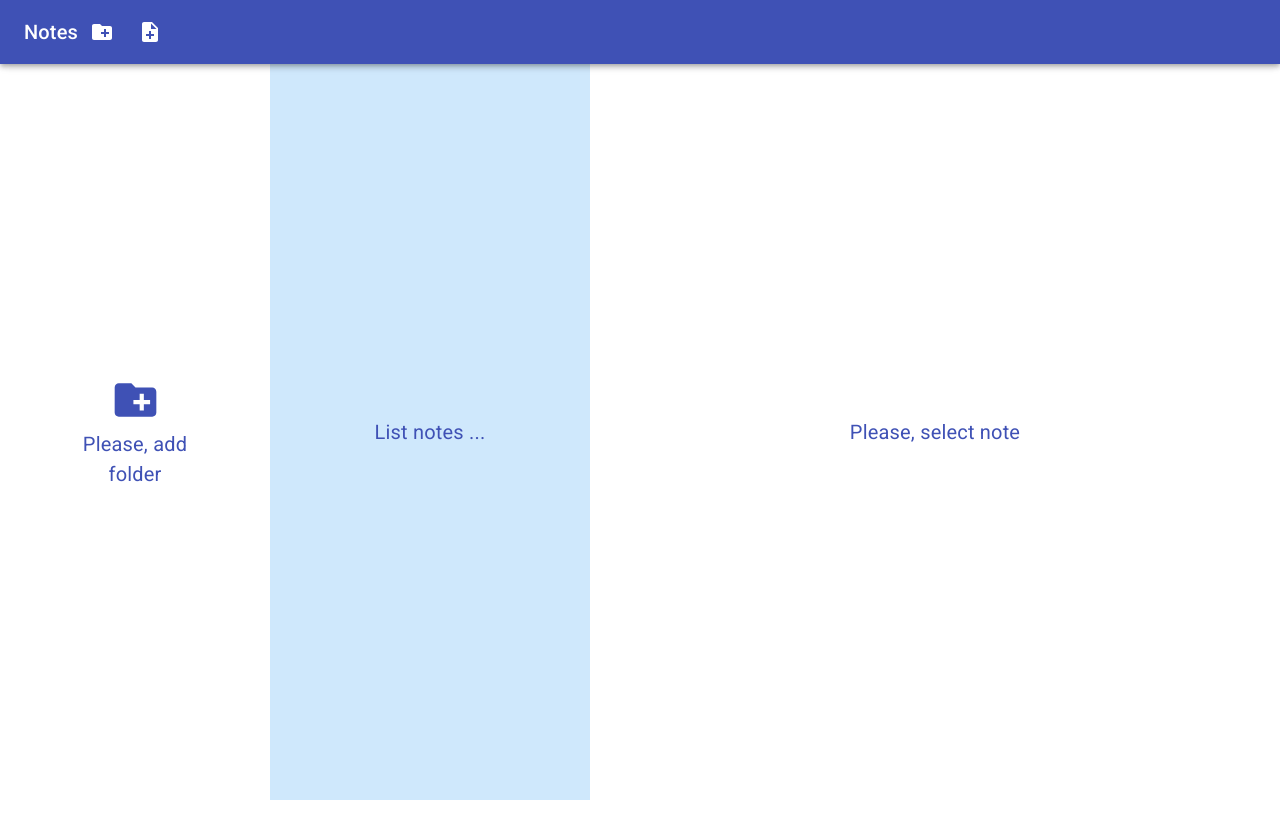
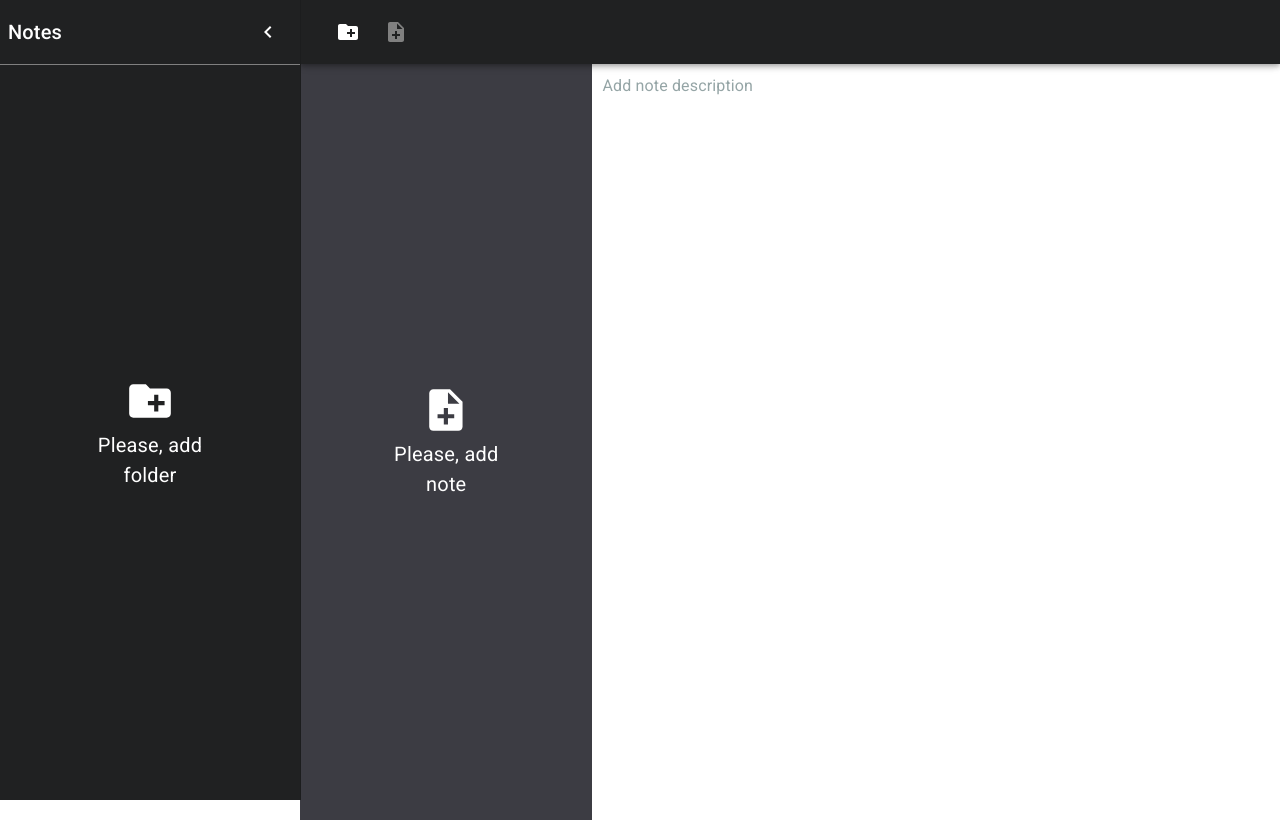
Before and after one commit to yarmatiushenko/notes, a React app: page / in a window 1280 px wide. Built offline with nearby package versions, Linux system fonts and the light colour scheme.

Commit message:
add style for desktop

```diff
--- a/src/components/App.js
+++ b/src/components/App.js
@@ -1,4 +1,4 @@
-import React, { Component } from 'react'
+import React from 'react'
 
 // redux
 import { store } from '../redux/store'
@@ -14,15 +14,17 @@ import NotesBody from './NotesBody'
 
 const theme = createMuiTheme()
 
-export default class App extends Component {
-  render() {
+const App = () => {
   return (
     <Provider store={store}>
       <ThemeProvider theme={theme}>
+        <div style={{ display: 'flex' }}>
           <Header/>
           <NotesBody/>
+        </div>
       </ThemeProvider>
     </Provider>
   )
 }
-}
+
+export default App
--- a/src/components/FolderComponent/index.js
+++ b/src/components/FolderComponent/index.js
@@ -5,24 +5,29 @@ import PropTypes from 'prop-types'
 import { connect } from 'react-redux'
 
 // material-ui
+import { makeStyles } from '@material-ui/core/styles'
+import List from '@material-ui/core/List'
 import CreateNewFolderIcon from '@material-ui/icons/CreateNewFolder'
 
 // component
 import FolderItem from './FolderItem/Index'
 import StubComponent from '../StubComponent'
 
+const useStyles = makeStyles(() => ({
+  list: {
+    height: '100%',
+    backgroundColor: '#202122',
+    padding: 10
+  }
+}))
 const FolderComponent = ({ folders }) => {
-  // stub text
-  if (folders.length === 0) {
-    return (
-      <StubComponent text="Please, add folder" icon={<CreateNewFolderIcon/>}/>
-    )
-  }
+  const classes = useStyles()
 
   return (
-    <>
+    <List className={classes.list}>
+      {folders.length === 0 && (<StubComponent text="Please, add folder" icon={<CreateNewFolderIcon/>}/>)}
       {folders.map(item => (<FolderItem key={item} id={item}/>))}
-    </>
+    </List>
   )
 }
 
--- /dev/null
+++ b/src/components/FoldersDrawer/index.js
@@ -0,0 +1,71 @@
+import React from 'react'
+import clsx from 'clsx'
+
+// material-ui
+import { makeStyles } from '@material-ui/core/styles'
+import Drawer from '@material-ui/core/Drawer'
+import Divider from '@material-ui/core/Divider'
+import Typography from '@material-ui/core/Typography'
+import IconButton from '@material-ui/core/IconButton'
+import ChevronLeftIcon from '@material-ui/icons/ChevronLeft'
+
+// components
+import FolderComponent from '../FolderComponent'
+
+// redux
+import { connect } from 'react-redux'
+import { toggleDrawer } from '../../redux/reducer'
+
+const useStyles = makeStyles((theme) => ({
+  drawer: {
+    width: 300,
+    backgroundColor: '#202122',
+    flexShrink: 0,
+  },
+  drawerPaper: {
+    backgroundColor: '#202122',
+    width: 300,
+  },
+  drawerHeader: {
+    display: 'flex',
+    alignItems: 'center',
+    padding: theme.spacing(0, 1),
+    borderBottom: '1px solid grey',
+    // necessary for content to be below app bar
+    ...theme.mixins.toolbar,
+    justifyContent: 'space-between',
+    '& h6, svg': {
+      color: '#fff'
+    }
+  }
+}))
+
+const FoldersDrawer = ({ foldersDrawer, toggleDrawer }) => {
+  const classes = useStyles()
+
+  return (
+    <Drawer
+      className={classes.drawer}
+      variant="persistent"
+      anchor="left"
+      classes={{
+        paper: classes.drawerPaper,
+      }}
+      open={foldersDrawer}
+    >
+      <div className={classes.drawerHeader}>
+        <Typography variant="h6">Notes</Typography>
+        <IconButton onClick={toggleDrawer}>
+          <ChevronLeftIcon />
+        </IconButton>
+      </div>
+      <FolderComponent/>
+    </Drawer>
+  )
+}
+
+const mapStateToProps = (store) => ({
+  foldersDrawer: store.ui.foldersDrawer
+})
+
+export default connect(mapStateToProps, { toggleDrawer })(FoldersDrawer)
--- a/src/components/Header/index.js
+++ b/src/components/Header/index.js
@@ -1,38 +1,67 @@
 import React from 'react'
 import PropTypes from 'prop-types'
+import clsx from 'clsx'
 
 // material-ui
 import { makeStyles } from '@material-ui/core/styles'
 import AppBar from '@material-ui/core/AppBar'
 import Toolbar from '@material-ui/core/Toolbar'
-import Typography from '@material-ui/core/Typography'
 import IconButton from '@material-ui/core/IconButton'
 import CreateNewFolderIcon from '@material-ui/icons/CreateNewFolder'
-import NoteAddIcon from '@material-ui/icons/NoteAdd';
+import NoteAddIcon from '@material-ui/icons/NoteAdd'
+import MenuIcon from '@material-ui/icons/Menu'
+
 // redux
 import { connect } from 'react-redux'
-import { createFolder, createNote } from '../../redux/reducer'
+import { createFolder, createNote, toggleDrawer } from '../../redux/reducer'
 
 const useStyles = makeStyles((theme) => ({
+  appBar: {
+    backgroundColor: '#202122',
+    transition: theme.transitions.create(['margin', 'width'], {
+      easing: theme.transitions.easing.sharp,
+      duration: theme.transitions.duration.leavingScreen,
+    }),
+  },
+  appBarShift: {
+    width: 'calc(100% - 300px)',
+    marginLeft: 300,
+    transition: theme.transitions.create(['margin', 'width'], {
+      easing: theme.transitions.easing.easeOut,
+      duration: theme.transitions.duration.enteringScreen,
+    }),
+  },
   iconBtn: {
     '& svg': {
       color: '#fff'
     }
+  },
+  disabled: {
+    '& svg': {
+      color: 'grey'
+    }
   }
 }))
 
-function Header({ createFolder, createNote, activeFolder }) {
+function Header({ createFolder, createNote, toggleDrawer, foldersDrawer, activeFolder }) {
   const classes = useStyles()
 
   const handleCreateNote = () => {
-    console.log('click')
     createNote(activeFolder)
   }
+
   const actions = [
+    {
+      name: 'Menu',
+      onClick: toggleDrawer,
+      icon: <MenuIcon/>,
+      condition: foldersDrawer
+    },
     {
       name: 'Add folder',
       onClick: createFolder,
-      icon: <CreateNewFolderIcon/>
+      icon: <CreateNewFolderIcon/>,
+      condition: !foldersDrawer
     },
     {
       name: 'Add note',
@@ -43,19 +72,29 @@ function Header({ createFolder, createNote, activeFolder }) {
   ]
 
   return (
-    <AppBar className={classes.appBar}>
+    <AppBar
+      position="fixed"
+      className={clsx(classes.appBar, {
+        [classes.appBarShift]: foldersDrawer,
+      })}
+    >
       <Toolbar>
-        <Typography variant="h6" noWrap>Notes</Typography>
-        {actions.map(item => (
+        {actions.map(item => {
+          if (item.condition) return false
+          return (
             <IconButton
               key={item.name}
               disabled={item.disabled}
               onClick={item.onClick}
-            className={classes.iconBtn}
+              classes={{
+                root: classes.iconBtn,
+                disabled: classes.disabled
+              }}
             >
               {item.icon}
             </IconButton>
-        ))}
+          )
+        })}
       </Toolbar>
     </AppBar>
   )
@@ -63,11 +102,14 @@ function Header({ createFolder, createNote, activeFolder }) {
 
 Header.propTypes = {
   activeFolder: PropTypes.string,
+  foldersDrawer: PropTypes.bool.isRequired,
+  toggleDrawer: PropTypes.func.isRequired,
   createFolder: PropTypes.func.isRequired
 }
 
 const mapStateToProps = (store) => ({
-  activeFolder: store.activeFolder
+  activeFolder: store.activeFolder,
+  foldersDrawer: store.ui.foldersDrawer
 })
 
-export default connect(mapStateToProps, { createFolder, createNote })(Header)
+export default connect(mapStateToProps, { createFolder, createNote, toggleDrawer })(Header)
--- a/src/components/ListItemComponent/ListItemName/index.js
+++ b/src/components/ListItemComponent/ListItemName/index.js
@@ -19,6 +19,9 @@ const useStyles = makeStyles(() => ({
     outline: 'none',
     background: '#fff',
     pointerEvents: 'auto'
+  },
+  listItemSecondary: {
+    fontSize: 12
   }
 }))
 
@@ -37,7 +40,7 @@ function ListItemName({ isEdit, initialValue, onChange, onBlur, ...rest }) {
   }
 
   return (
-    <ListItemText primary={initialValue} {...rest}/>
+    <ListItemText classes={{ secondary: classes.listItemSecondary }} primary={initialValue} {...rest}/>
   )
 }
 
--- a/src/components/NoteComponent/NoteDescription/index.js
+++ b/src/components/NoteComponent/NoteDescription/index.js
@@ -9,35 +9,40 @@ import { changeDescription } from '../../../redux/reducer'
 import { makeStyles } from '@material-ui/core/styles'
 import Typography from '@material-ui/core/Typography'
 
-// components
-import StubComponent from '../../StubComponent'
-
 const useStyles = makeStyles(() => ({
   root: {
     width: '100%',
-    height: '100%'
+    height: '100%',
+    padding: 10
   },
   textArea: {
     display: 'block',
     height: '100%',
     width: '100%',
     outline: 'none',
-    border: 'none'
+    border: 'none',
+    '&:placeholder': {
+      fontSize: 16,
+      color: '#95A5A6'
+    }
+  },
+  description: {
+    fontSize: 16,
+    whiteSpace: 'pre-wrap',
+    color: '#95A5A6'
   }
 }))
 
 const NoteDescription = ({ activeNote, notes, changeDescription }) => {
   const [edit, setEdit] = useState(false)
-  const note = notes[activeNote]
+  const note = notes[activeNote] || {}
   const classes = useStyles()
 
-  if (!activeNote) {
-    return (
-      <StubComponent text="Please, select note" />
-    )
+  const handleEditNote = () => {
+    if (!activeNote) return false
+    return setEdit(true)
   }
 
-  const handleEditNote = () => setEdit(true)
   const closeEditMode = () => setEdit(false)
   const changeNoteDescription = (e) => changeDescription(note.id, e.target.value)
 
@@ -50,7 +55,7 @@ const NoteDescription = ({ activeNote, notes, changeDescription }) => {
     />
   )
 
-  const span = (<Typography>{note.description || 'Add note description'}</Typography>)
+  const span = (<Typography className={classes.description}>{note.description || 'Add note description'}</Typography>)
   const content = edit ? textArea : span
 
   return (
--- a/src/components/NoteComponent/index.js
+++ b/src/components/NoteComponent/index.js
@@ -4,24 +4,33 @@ import PropTypes from 'prop-types'
 // redux
 import { connect } from 'react-redux'
 
+// material-ui
+import List from '@material-ui/core/List'
+import { makeStyles } from '@material-ui/core/styles'
+import NoteAddIcon from '@material-ui/icons/NoteAdd'
 
 // component
 import NoteItem from './NoteItem'
 import StubComponent from '../StubComponent'
 
+const useStyles = makeStyles(() => ({
+  list: {
+    padding: 10,
+    height: '100%',
+    width: '400px',
+    backgroundColor: '#3C3C43'
+  }
+}))
+
 const NoteComponent = ({ folder = {} }) => {
   const { notes = [] } = folder
-
-  if (notes.length === 0) {
-    return (
-      <StubComponent text="List notes ..."/>
-    )
-  }
+  const classes = useStyles()
 
   return (
-    <>
+    <List className={classes.list}>
+      {notes.length === 0 && (<StubComponent icon={<NoteAddIcon/>} text="Please, add note"/>)}
       {notes.map((item, index) => (<NoteItem key={item} id={item} index={index}/>))}
-    </>
+    </List>
   )
 }
 
--- a/src/components/NotesBody/index.js
+++ b/src/components/NotesBody/index.js
@@ -1,21 +1,39 @@
 import React from 'react'
+import clsx from 'clsx'
 
 // material-ui
 import { makeStyles } from '@material-ui/core/styles'
 
+// redux
+import { connect } from 'react-redux'
+import { toggleDrawer } from '../../redux/reducer'
+
 // components
-import FolderComponent from '../FolderComponent'
 import NoteComponent from '../NoteComponent'
 import NoteDescription from '../NoteComponent/NoteDescription'
+import FoldersDrawer from '../FoldersDrawer'
 
-const useStyles = makeStyles(() => ({
-  root: {
+const useStyles = makeStyles((theme) => ({
+  content: {
+    flexGrow: 1,
     display: 'flex',
     height: 'calc(100vh - 64px)',
     marginTop: 64,
+    marginLeft: -300,
+    transition: theme.transitions.create('margin', {
+      easing: theme.transitions.easing.sharp,
+      duration: theme.transitions.duration.leavingScreen,
+    }),
     '& > div': {
-      padding: 10
-    }
+      overflow: 'auto'
+    },
+  },
+  contentShift: {
+    transition: theme.transitions.create('margin', {
+      easing: theme.transitions.easing.easeOut,
+      duration: theme.transitions.duration.enteringScreen,
+    }),
+    marginLeft: 0,
   },
   folderList: {
     width: '250px',
@@ -29,22 +47,25 @@ const useStyles = makeStyles(() => ({
   }
 }))
 
-const NotesBody = () => {
+const NotesBody = ({ foldersDrawer }) => {
   const classes = useStyles()
 
   return (
-    <div className={classes.root}>
-      <div className={classes.folderList}>
-        <FolderComponent/>
-      </div>
-      <div className={classes.notesList}>
+    <>
+      <FoldersDrawer/>
+      <div className={clsx(classes.content, {
+        [classes.contentShift]: foldersDrawer,
+      })}
+      >
         <NoteComponent/>
-      </div>
-      <div className={classes.notesDescription}>
         <NoteDescription/>
       </div>
-    </div>
+    </>
   )
 }
 
-export default NotesBody
+const mapStateToProps = (store) => ({
+  foldersDrawer: store.ui.foldersDrawer
+})
+
+export default connect(mapStateToProps, { toggleDrawer })(NotesBody)
--- a/src/components/StubComponent/index.js
+++ b/src/components/StubComponent/index.js
@@ -19,13 +19,13 @@ const useStyles = makeStyles(() => ({
     textAlign: 'center',
     transform: 'translate(-50%, -50%)',
     '& svg': {
-      color: '#3f51b5',
+      color: '#fff',
       width: 50,
       height: 50
     },
     '& p, span': {
       fontSize: 20,
-      color: '#3f51b5',
+      color: '#fff',
     }
   }
 }))
--- a/src/redux/reducer/index.js
+++ b/src/redux/reducer/index.js
@@ -3,6 +3,7 @@ import uniqid from 'uniqid'
 
 // types
 const CREATE_FOLDER = 'CREATE_FOLDER'
+const TOGGLE_DRAWER = 'TOGGLE_DRAWER'
 const CREATE_NOTE = 'CREATE_NOTE'
 const DELETE_FOLDER = 'DELETE_FOLDER'
 const RENAME_ITEM = 'RENAME_ITEM'
@@ -21,6 +22,9 @@ const initialState = {
   notes: {
     byId: {},
     allIds: []
+  },
+  ui: {
+    foldersDrawer: true
   }
 }
 
@@ -75,6 +79,11 @@ export const notes = produce((draft, action) => {
     case CHANGE_DESCRIPTION:
       draft.notes.byId[action.id].description = action.value
       break
+
+    case TOGGLE_DRAWER:
+      draft.ui.foldersDrawer = !draft.ui.foldersDrawer
+      break
+
     default:
       return draft
   }
@@ -149,3 +158,9 @@ export const setActiveItem = (id, entity) => {
     entity,
   }
 }
+
+export const toggleDrawer = () => {
+  return {
+    type: TOGGLE_DRAWER
+  }
+}
```
Also changed, not shown: src/components/FolderComponent/FolderItem/Index.js (+5 -4 lines), src/components/NoteComponent/NoteItem/index.js (+8 -4 lines). Lines whose indentation alone changed are shown as unchanged.
